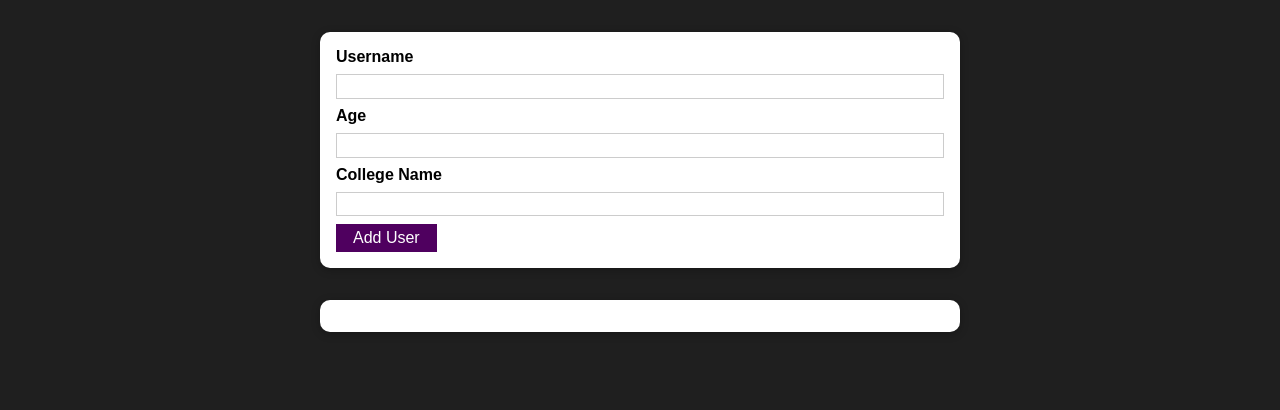
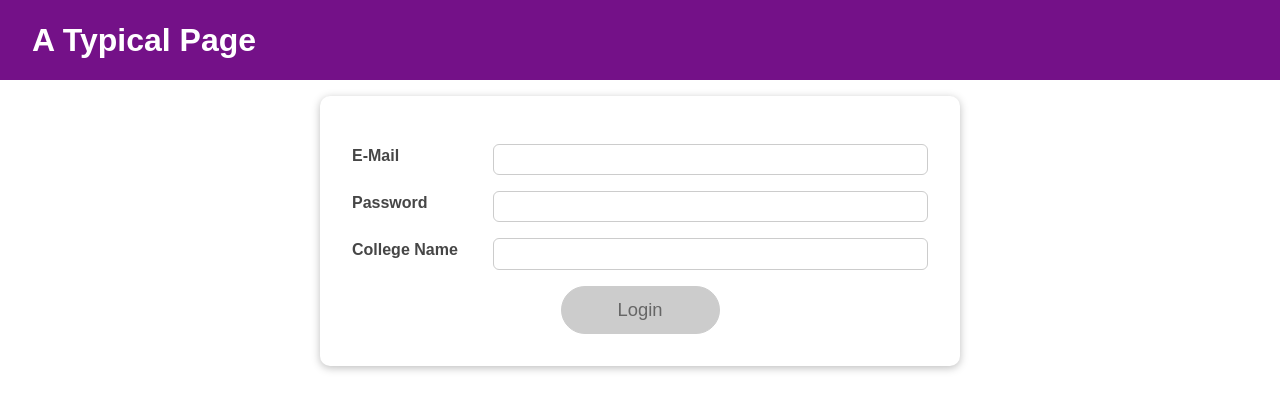
Before and after one commit to AdnanAhmed72/React01, a React (Create React App) app: page / in a window 1280 px wide. Shown: the top 410 px of the page. Built offline with nearby package versions, Linux system fonts and the light colour scheme.

Commit message:
React3.8

```diff
--- a/src/App.js
+++ b/src/App.js
@@ -1,17 +1,40 @@
-import React,{ useState } from 'react';
-import AddUsers from './Components/Users/AddUsers';
-import UsersList from './Components/Users/UsersList';
+import React, { useState, useEffect } from 'react';
+
+import Login from './components/Login/Login';
+import Home from './components/Home/Home';
+import MainHeader from './components/MainHeader/MainHeader';
+
 function App() {
-  const [userList,setUserList] = useState([])
-  const addUserHandler = (uName,uAge,uCol) =>{
-    setUserList((prevList)=>{
-      return [...prevList,{name:uName,age:uAge,colName:uCol,id:Math.random().toString()}]
-    })
-  }
+
+  const [isLoggedIn, setIsLoggedIn] = useState(false);
+
+  useEffect(()=>{
+    const storedUserLoggedInInfo = localStorage.getItem('isLoggedIn')
+    if(storedUserLoggedInInfo === '1'){
+      setIsLoggedIn(true);
+    }
+  },[])
+
+
+  const loginHandler = (email, password) => {
+    // We should of course check email and password
+    // But it's just a dummy/ demo anyways
+    setIsLoggedIn(true);
+    localStorage.setItem('isLoggedIn','1');
+  };
+
+  const logoutHandler = () => {
+    setIsLoggedIn(false);
+    localStorage.removeItem('isLoggedIn')
+  };
+
   return (
     <React.Fragment>
-      <AddUsers onAddUsers={addUserHandler}/>
-      <UsersList users={userList}/>
+      <MainHeader isAuthenticated={isLoggedIn} onLogout={logoutHandler} />
+      <main>
+        {!isLoggedIn && <Login onLogin={loginHandler} />}
+        {isLoggedIn && <Home onLogout={logoutHandler} />}
+      </main>
     </React.Fragment>
   );
 }
--- a/src/components/Login/Login.js
+++ b/src/components/Login/Login.js
@@ -1,50 +1,82 @@
-import React, { useState } from 'react';
+import React, { useEffect, useState,useReducer } from 'react';
 
 import Card from '../UI/Card/Card';
 import classes from './Login.module.css';
 import Button from '../UI/Button/Button';
 
+const emailReducer = (state,action) =>{
+  if(action.type === 'USER_INPUT'){
+    return {value:action.val,isValid:action.val.includes('@')};
+  }
+  if(action.type === 'INPUT_BLUR'){
+    return {value:state.value,isValid:state.value.includes('@')};
+  }
+  //return {value:'',isValid:false};
+}
+const passwordReducer = (state,action) =>{
+  if(action.type === 'INPUT_PASSWORD'){
+    return {value:action.val,isValid:action.val.length > 6}
+  };
+  if(action.type === 'INPUT_BLUR'){
+    return {value:state.value,isValid:state.value.length > 6}
+  };
+}
+
 const Login = (props) => {
-  const [enteredEmail, setEnteredEmail] = useState('');
-  const [emailIsValid, setEmailIsValid] = useState();
-  const [enteredPassword, setEnteredPassword] = useState('');
-  const [passwordIsValid, setPasswordIsValid] = useState();
-  const [enteredColName,setEnteredColName] = useState();
+
+  const [enteredColName,setEnteredColName] = useState('');
   const [collegeIsValid,setColIsValid] = useState();
   const [formIsValid, setFormIsValid] = useState(false);
 
+  const [emailState, dispatcEmail] = useReducer(emailReducer,
+    {value:'',isValid:null});
+  const [passwordState,dispatchPassword] = useReducer(passwordReducer,
+    {value:'',isValid:null});
+
+  useEffect(()=>{
+    const identifier = setTimeout(() => {
+      console.log('Checking Form Validity');
+      setFormIsValid(
+      emailState.isValid && passwordState.isValid)
+    }, 2000);
+    return () =>{
+      console.log('CLEANUP')
+      clearTimeout(identifier)
+    }
+  },[emailState,passwordState]);
+
   const emailChangeHandler = (event) => {
-    setEnteredEmail(event.target.value);
+    dispatcEmail({type:'USER_INPUT',val:event.target.value})
 
-    setFormIsValid(
-      event.target.value.includes('@') && enteredPassword.trim().length > 6
-      && enteredColName.trim().length > 3
-    );
+    // setFormIsValid(
+    //   event.target.value.includes('@') && enteredPassword.trim().length > 6
+    //   && enteredColName.trim().length > 3
+    // );
   };
 
   const passwordChangeHandler = (event) => {
-    setEnteredPassword(event.target.value);
+    dispatchPassword({type:'INPUT_PASSWORD',val:event.target.value})
 
-    setFormIsValid(
-      event.target.value.trim().length > 6 && enteredEmail.includes('@')
-    );
+    // setFormIsValid(
+    //   event.target.value.trim().length > 6 && enteredEmail.includes('@')
+    // );
   };
 
   const colNameChangeHandler = (event) =>{
     setEnteredColName(event.target.value);
 
     setFormIsValid(
-      event.target.value.trim().length > 3 && enteredEmail.includes('@')
-      && enteredPassword.trim().length > 6
+      event.target.value.trim().length > 3 && emailState.isValid
+      && passwordState.isValid.trim().length > 6
     );
   }
 
   const validateEmailHandler = () => {
-    setEmailIsValid(enteredEmail.includes('@'));
+    dispatcEmail({type:'INPUT_BLUR'})
   };
 
   const validatePasswordHandler = () => {
-    setPasswordIsValid(enteredPassword.trim().length > 6);
+    dispatchPassword({type:'INPUT_BLUR'})
   };
 
   const validateColNameHandler = () =>{
@@ -53,7 +85,7 @@ const Login = (props) => {
 
   const submitHandler = (event) => {
     event.preventDefault();
-    props.onLogin(enteredEmail, enteredPassword);
+    props.onLogin(emailState.value, passwordState.value);
   };
 
   return (
@@ -61,28 +93,28 @@ const Login = (props) => {
       <form onSubmit={submitHandler}>
         <div
           className={`${classes.control} ${
-            emailIsValid === false ? classes.invalid : ''
+            emailState.isValid === false ? classes.invalid : ''
           }`}
         >
           <label htmlFor="email">E-Mail</label>
           <input
             type="email"
             id="email"
-            value={enteredEmail}
+            value={emailState.value}
             onChange={emailChangeHandler}
             onBlur={validateEmailHandler}
           />
         </div>
         <div
           className={`${classes.control} ${
-            passwordIsValid === false ? classes.invalid : ''
+            passwordState.isValid === false ? classes.invalid : ''
           }`}
         >
           <label htmlFor="password">Password</label>
           <input
             type="password"
             id="password"
-            value={enteredPassword}
+            value={passwordState.value}
             onChange={passwordChangeHandler}
             onBlur={validatePasswordHandler}
           />
--- a/src/index.css
+++ b/src/index.css
@@ -4,9 +4,13 @@
 
 html {
   font-family: sans-serif;
-  background: #1f1f1f;
+  background: #fff;
 }
 
 body {
   margin: 0;
 }
+
+main {
+  margin-top: 6rem;
+}
```
